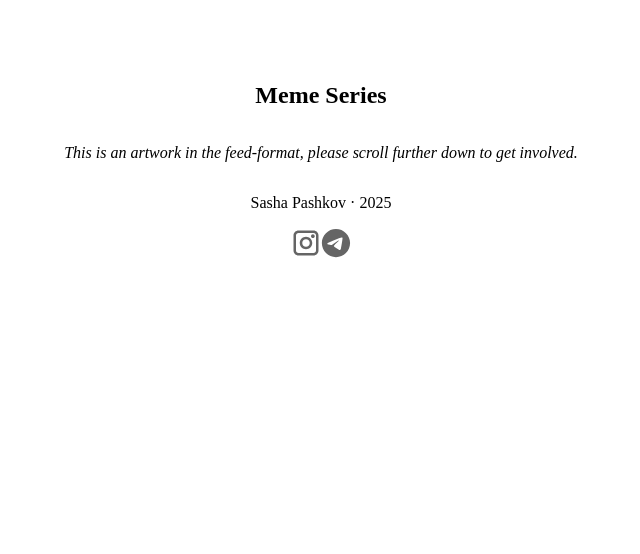
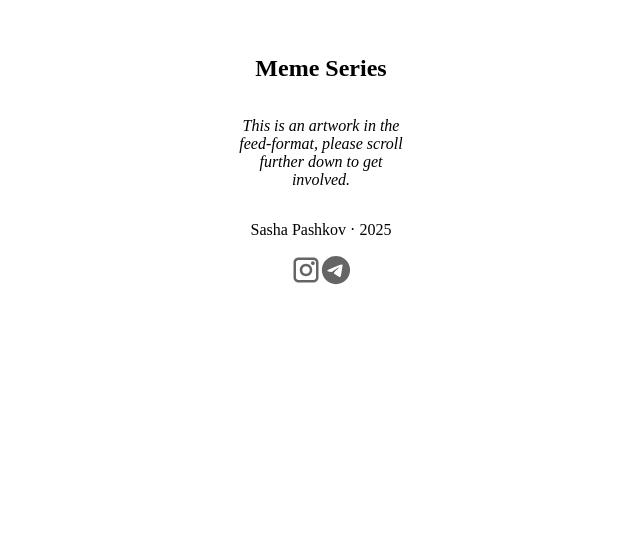
Before and after one commit to apascov/meme-series-gallery, a React (Vite) app: page / in a window 1280 px wide. Shown: the part 246-800 px from the top of the page, without its empty margins (327-967 px from the left). Built offline with nearby package versions, Linux system fonts and the light colour scheme.

Commit message:
description width fix_1

```diff
--- a/src/MemeGallery.jsx
+++ b/src/MemeGallery.jsx
@@ -101,7 +101,7 @@ export default function MemeGallery() {
       {/* Intro section */}
       <section className="min-h-screen flex flex-col items-center justify-center text-center snap-center bg-white">
         <h1 className="text-4xl font-light tracking-wide mb-8">Meme Series</h1>
-        <p className="text-base text-gray-700 italic leading-relaxed max-w-prose mx-auto px-4 mb-6">
+        <p className="text-base text-gray-700 italic mb-6 max-w-[22ch] mx-auto leading-snug">
           This is an artwork in the feed-format, please scroll further down to get involved.
         </p>
         <p className="text-sm text-gray-500 mb-8">Sasha Pashkov · 2025</p>
```
